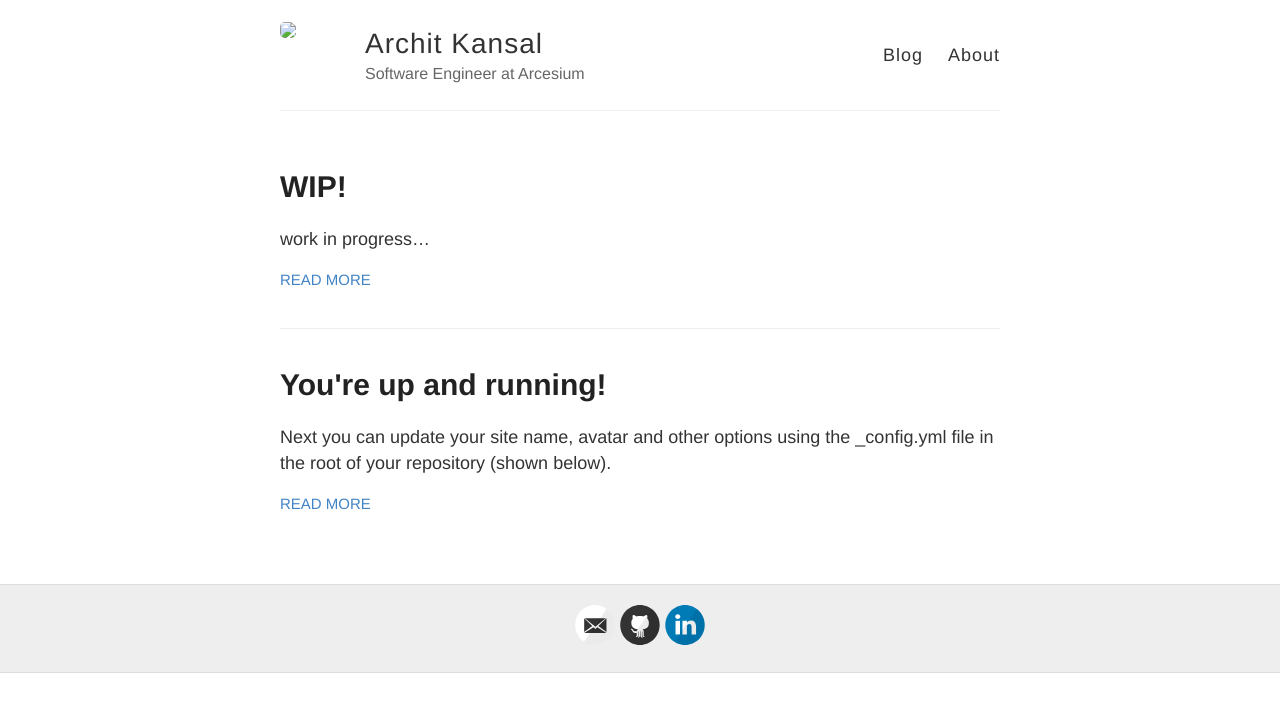
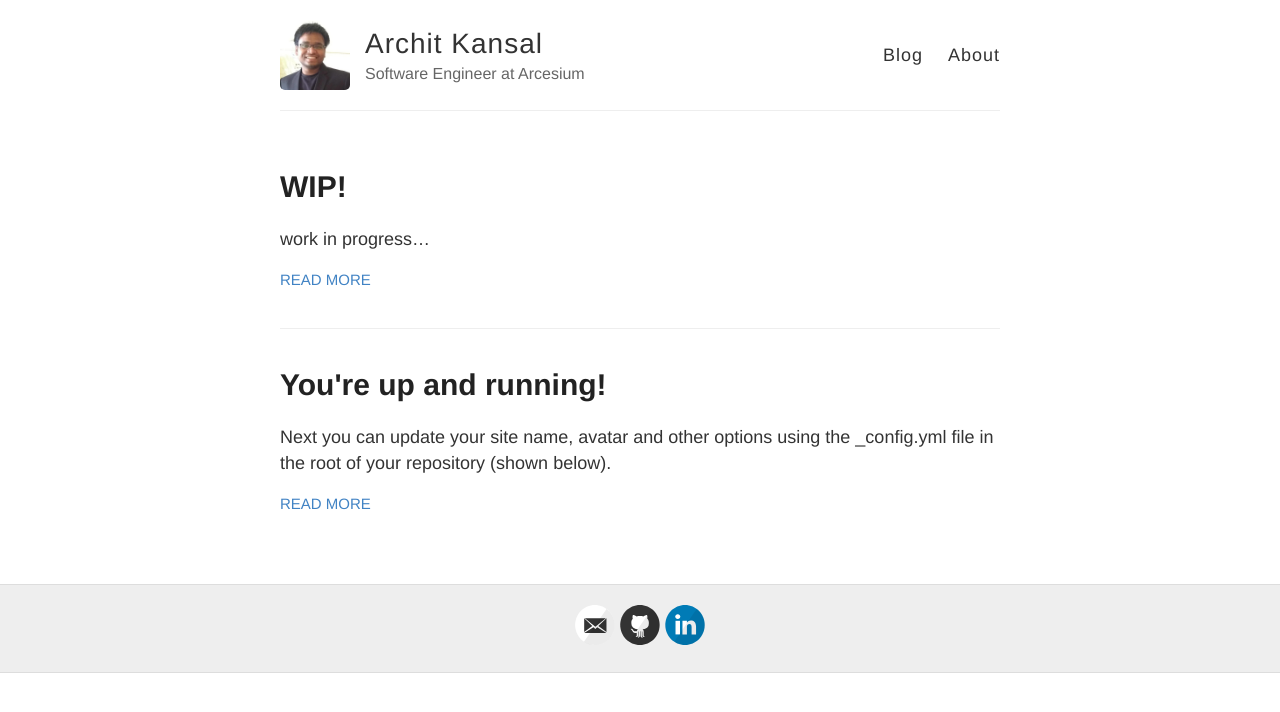
Before and after one commit to architkansal/architkansal.github.io, a Jekyll site: the page built from index.html, in a window 1280 px wide. Shown: the top 712 px of the page. Built offline with Jekyll 4.4.1, drawn with Linux system fonts in a browser that asks for light colours.

Commit message:
avatar over https

```diff
--- a/_config.yml
+++ b/_config.yml
@@ -9,7 +9,7 @@ name: Archit Kansal
 description: Software Engineer at Arcesium
 
 # Pic URL
-avatar: architkansal.github.io/images/myPic.png # specified absolutely in default.html. Ensure to change at both places
+avatar: https://architkansal.github.io/images/myPic.png
 
 #
 # Other/Optional Flags
--- a/_layouts/default.html
+++ b/_layouts/default.html
@@ -19,7 +19,7 @@
     <div class="wrapper-masthead">
       <div class="container">
         <header class="masthead clearfix">
-          <a href="{{ site.baseurl }}/" class="site-avatar"><img src=architkansal.github.io/images/myPic.png /></a>
+          <a href="{{ site.baseurl }}/" class="site-avatar"><img src="{{ site.avatar }}" /></a>
 
           <div class="site-info">
             <h1 class="site-name"><a href="{{ site.baseurl }}/">{{ site.name }}</a></h1>
```
